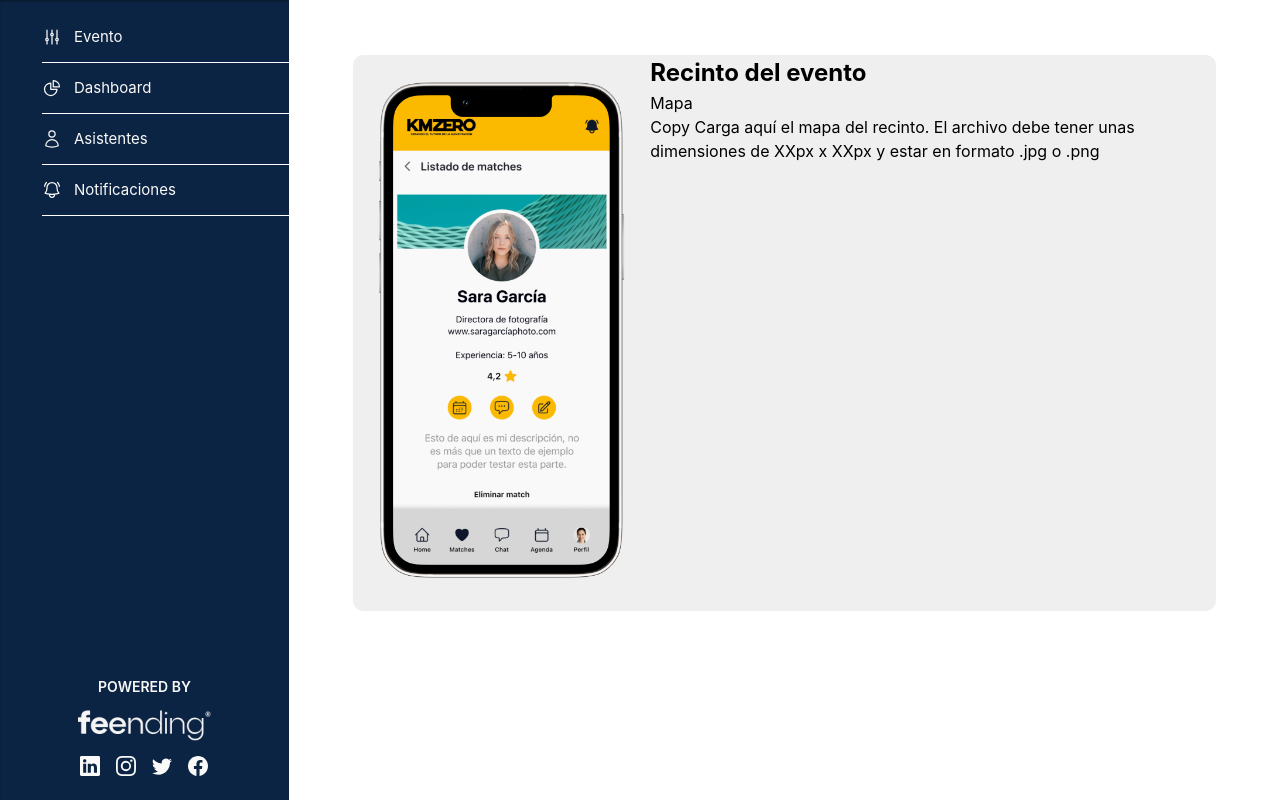
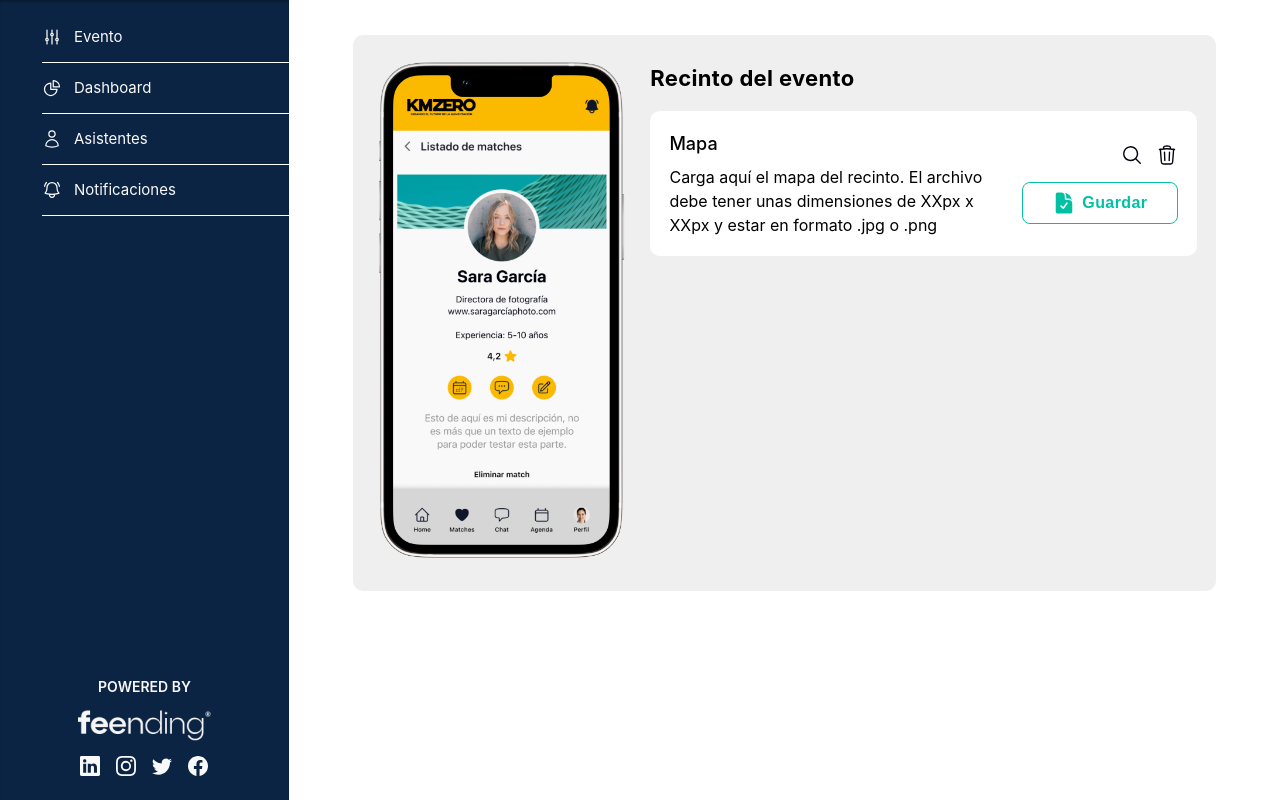
Before and after one commit to amsiceza/TBridge-Feending-Project, a React (Vite) app: page /recinto in a window 1280 px wide. Built offline with nearby package versions, Linux system fonts and the light colour scheme; a web font is replaced by a local one.

Commit message:
Updates recinto view + udpdate buttons styles

```diff
--- a/src/components/Buttons/BtnSave.jsx
+++ b/src/components/Buttons/BtnSave.jsx
@@ -3,10 +3,10 @@ import "../../sass/buttons.scss"
 import {HiDocumentCheck} from "react-icons/hi2"
 
 
-const BtnSave = () => {
+const BtnSave = (props) => {
   return (
     <>
-      <button type="button" className="btn-green-md"><span>
+      <button type="button" className="btn-green-md" onClick={props.onClick}><span>
         <HiDocumentCheck></HiDocumentCheck>
         Guardar</span></button>
     </>
--- a/src/pages/RecintoEvento/RecintoEvento.jsx
+++ b/src/pages/RecintoEvento/RecintoEvento.jsx
@@ -1,7 +1,10 @@
 import React from "react";
 
 import Tlf from "../../assets/tlf.png";
-import ScreenTlf from "../../assets/screen-tlf.png";
+
+import { HiMagnifyingGlass, HiOutlineTrash } from "react-icons/hi2"
+
+import BtnSave from "../../components/Buttons/BtnSave"
 
 
 import "./RecintoEvento.scss";
@@ -18,18 +21,30 @@ function RecintoEvento() {
           <h2>Recinto del evento</h2>
           <div>
             <div className="sendimg-container">
+
               <div className="first-label-recinto">
                 <div>
-                    <p>Mapa</p>
-                    <p>
-                      Copy Carga aquí el mapa del recinto. El archivo debe tener
+                    <p className="mapa">Mapa</p>
+                    <p className="mapa-text">
+                      Carga aquí el mapa del recinto. El archivo debe tener
                       unas dimensiones de XXpx x XXpx y estar en formato .jpg o .png
                     </p>
                 </div>
-                <div>
-
+                <div className="btn-first-lbl">
+                    <div className="icons">
+                        <HiMagnifyingGlass/>
+                        <HiOutlineTrash/>
+                    </div>
+                    <div>
+                        <BtnSave/>
+                    </div>
                 </div>
               </div>
+
+              <div className="second-label-recinto">
+
+              </div>
+
             </div>
           </div>
         </div>
--- a/src/pages/RecintoEvento/RecintoEvento.scss
+++ b/src/pages/RecintoEvento/RecintoEvento.scss
@@ -1,6 +1,13 @@
 @import "../../colors.scss";
 
-
+.recinto-content{
+    h2{
+        font-size: 22px;
+        letter-spacing: 0.34px;
+        margin-top: 27px;
+        margin-bottom: 1rem;
+    }
+}
 .recinto-main-container {
   display: flex;
   width: 70%;
@@ -9,7 +16,7 @@
   border-radius: 10px;
   margin-left: 5%;
   margin-right: 5%;
-  margin-top: 55px;
+  margin-top: 35px;
 
     .recinto-mvl{
         img{
@@ -17,4 +24,37 @@
             width: auto;
         }
     }
+
+    .first-label-recinto{
+        margin-right: 1.2rem;
+        background-color: $ultra-white;
+        display: flex;
+        align-items: center;
+        padding: 1.2rem;
+        border-radius: 10px;
+
+        .mapa{
+            font-size: 18px;
+            font-weight: 500;
+            margin-bottom: 8px;
+        }
+        .mapa-text{
+            font-size: 16px;
+            margin-right: 2rem;
+        }
+        .btn-first-lbl{
+            display: flex;
+            flex-direction: column;
+            align-items: flex-end;
+            gap: 1rem;
+
+
+            .icons{
+                display: flex;
+                gap: 0.8rem;
+                font-size: 22px;
+                color: $black;
+            }
+        }
+    }
 }
--- a/src/sass/buttons.scss
+++ b/src/sass/buttons.scss
@@ -59,12 +59,11 @@
 %btn-green{
     @extend %basic;
     color:  $green;
-    background-color: $ultra-white;
     border-color:$green;
+    background-color: transparent;
 
     &:hover{
         color: $green10;
-        background-color: $ultra-white;
         border-color: $green10;
 
     }
```
